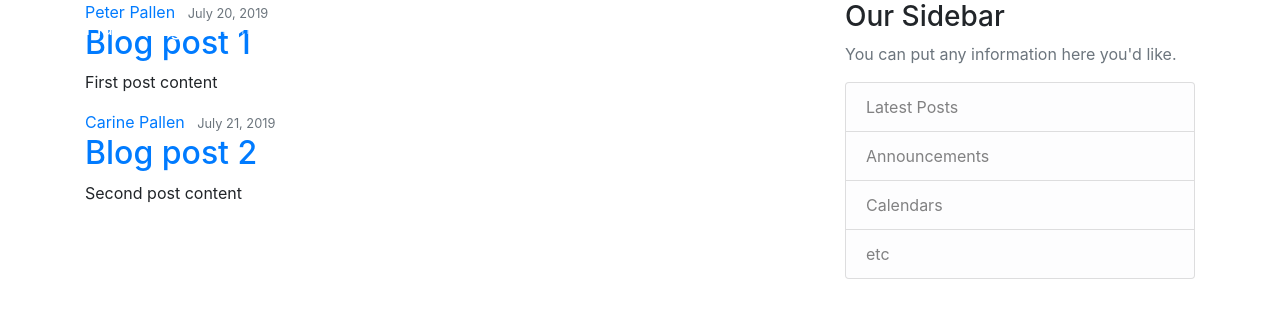
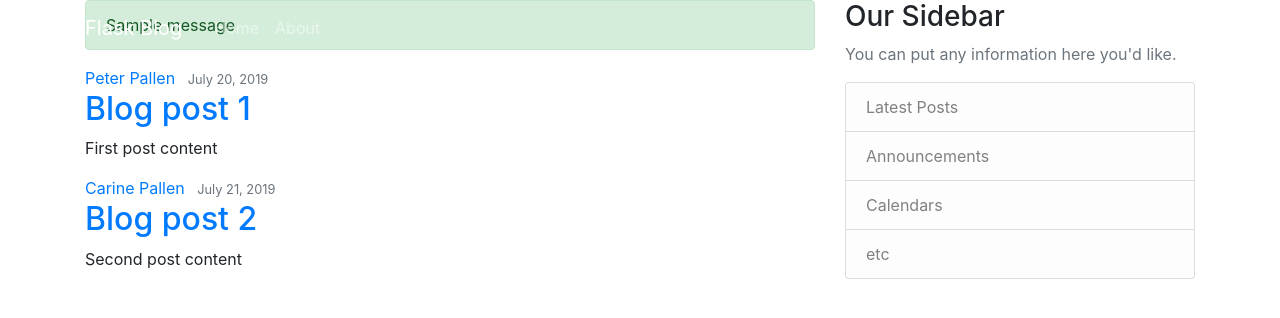
Before and after one commit to petepall/flask_social_network, a Flask app: page / in a window 1280 px wide. Shown: the top 318 px of the page. Run offline with Flask 2, Linux system fonts and the light colour scheme; one stand-in notice (Sample message) is shown; some libraries are stand-ins or nearby versions.

Commit message:
Added flash messages on registration and layout
Signed-off-by: Peter Pallen <peter@ppallen.be>

```diff
--- a/flaskblog.py
+++ b/flaskblog.py
@@ -1,7 +1,8 @@
-from flask import Flask
-from flask.helpers import url_for
+from flask import Flask, redirect
+from flask.helpers import flash, url_for
 from flask.templating import render_template
-from forms import RegistrationForm, LoginForm
+
+from forms import LoginForm, RegistrationForm
 
 app = Flask(__name__)
 app.config["SECRET_KEY"] = "956b91dcad619e1d5137ee2fc1e14bc2"
@@ -34,9 +35,12 @@
     return render_template("about.html.j2", title="About")
 
 
-@app.route("/register")
+@app.route("/register", methods=["GET", "POST"])
 def register():
     form = RegistrationForm()
+    if form.validate_on_submit():
+        flash(f"Account created for {form.username.data}!", "success")
+        return redirect(url_for("home"))
     return render_template("register.html.j2", title="Register", form=form)
 
 
--- a/templates/base_layout/layout.html.j2
+++ b/templates/base_layout/layout.html.j2
@@ -40,6 +40,15 @@
     <main role="main" class="container">
         <div class="row">
             <div class="col-md-8">
+                {% with messages=get_flashed_messages(with_categories=true) %}
+                    {% if messages %}
+                        {% for category, message in messages %}
+                            <div class="alert alert-{{ category }}">
+                                {{ message }}
+                            </div>
+                        {% endfor %}
+                    {% endif %}
+                {% endwith %}
                 {% block content %}{% endblock %}
             </div>
             <div class="col-md-4">
```
